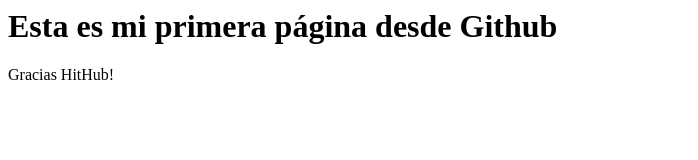
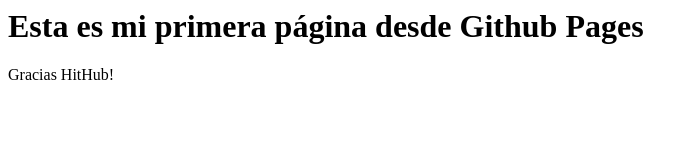
Before and after one commit to marodvela/MyFirstRepo, a plain HTML site: page index.html in a window 1280 px wide. Shown: the whole page, without its empty margins (0-698 px from the left). Drawn offline with Linux system fonts and the light colour scheme.

Commit message:
Update index.html

```diff
--- a/index.html
+++ b/index.html
@@ -1,4 +1,4 @@
 <html>
-<h1> Esta es mi primera página desde Github </h1>
-Gracias HitHub!
+<h1> Esta es mi primera página desde Github Pages </h1>
+  <p> Gracias HitHub! </p>
 </html>
```
